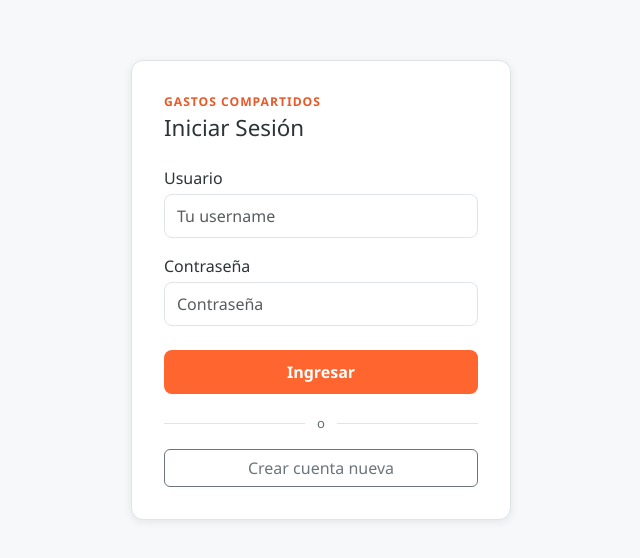
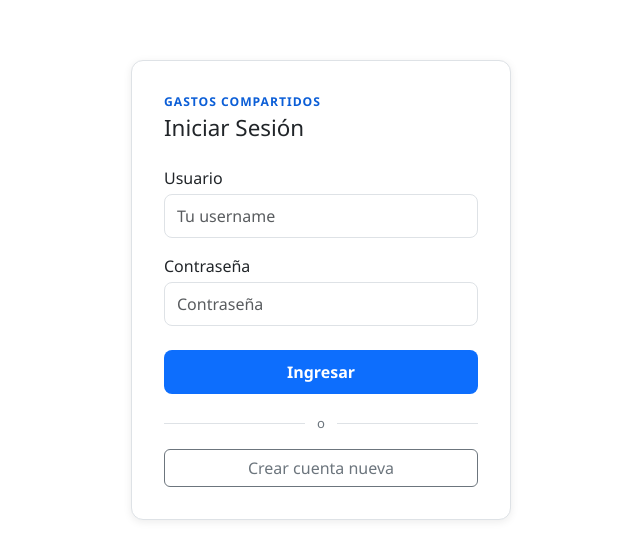
Before and after one commit to Genoshan/wesplit, a website: page index.html in a window 1280 px wide. Shown: the part 110-668 px from the top of the page, without its empty margins (319-959 px from the left). Drawn offline with nearby package versions, Linux system fonts and the light colour scheme; some packages are replaced by stand-ins of ours; no server answers; a script that the page names is missing.

Commit message:
ui: redesign light theme with standard Bootstrap 5 palette

```diff
--- a/style.css
+++ b/style.css
@@ -1,23 +1,29 @@
-/* Splitwise (default) */
+/* Splitwise light — paleta Bootstrap 5 estándar (fondo blanco) */
 [data-bs-theme="splitwise"],
 :root {
-    --bs-body-bg: #f7f8fa;
-    --bs-body-color: #2d3436;
-    --bs-border-color: #e0e4e8;
+    --bs-body-bg: #ffffff;
+    --bs-body-color: #212529;
+    --bs-border-color: #dee2e6;
     --border-color: var(--bs-border-color);
-    --bs-primary: #ff652f;
-    --bs-success: #5bc5a7;
+    --bs-primary: #0d6efd;
+    --bs-primary-rgb: 13, 110, 253;
+    --bs-success: #198754;
+    --bs-success-rgb: 25, 135, 84;
+    --bs-danger: #dc3545;
+    --bs-danger-rgb: 220, 53, 69;
+    --bs-secondary: #6c757d;
+    --bs-secondary-rgb: 108, 117, 125;
 
     --card-bg: #ffffff;
-    --text-primary: #2d3436;
-    --text-secondary: #636e72;
-    --accent-color: #ff652f;
-    --accent-strong: #e85a2a;
-    --soft-panel: #f0f2f5;
-    --success-color: #5bc5a7;
-    --danger-color: #ff652f;
-    --owed-color: #5bc5a7;
-    --owe-color: #ff652f;
+    --text-primary: #212529;
+    --text-secondary: #6c757d;
+    --accent-color: #0d6efd;
+    --accent-strong: #0b5ed7;
+    --soft-panel: #f8f9fa;
+    --success-color: #198754;
+    --danger-color: #dc3545;
+    --owed-color: #198754;
+    --owe-color: #dc3545;
 }
 
 /* Splitwise Dark */
@@ -75,6 +81,7 @@ body {
 
 html {
     -webkit-overflow-scrolling: touch;
+    background-color: var(--bs-body-bg);
 }
 
 body {
@@ -343,6 +350,15 @@ body {
 .btn-action:disabled {
     cursor: wait;
     opacity: 0.72;
+}
+
+/* Tema claro: los botones semánticos conservan el color Bootstrap */
+[data-bs-theme="splitwise"] .btn-success.btn-action {
+    background: var(--bs-success);
+}
+
+[data-bs-theme="splitwise"] .btn-success.btn-action:hover {
+    background: #146c43;
 }
 
 .form-feedback {
```
Also changed, not shown: ROADMAP.md (+1 -1 lines), memory/BITACORA.md (+18 -0 lines), .localcode/SESSION.md, README.md.
